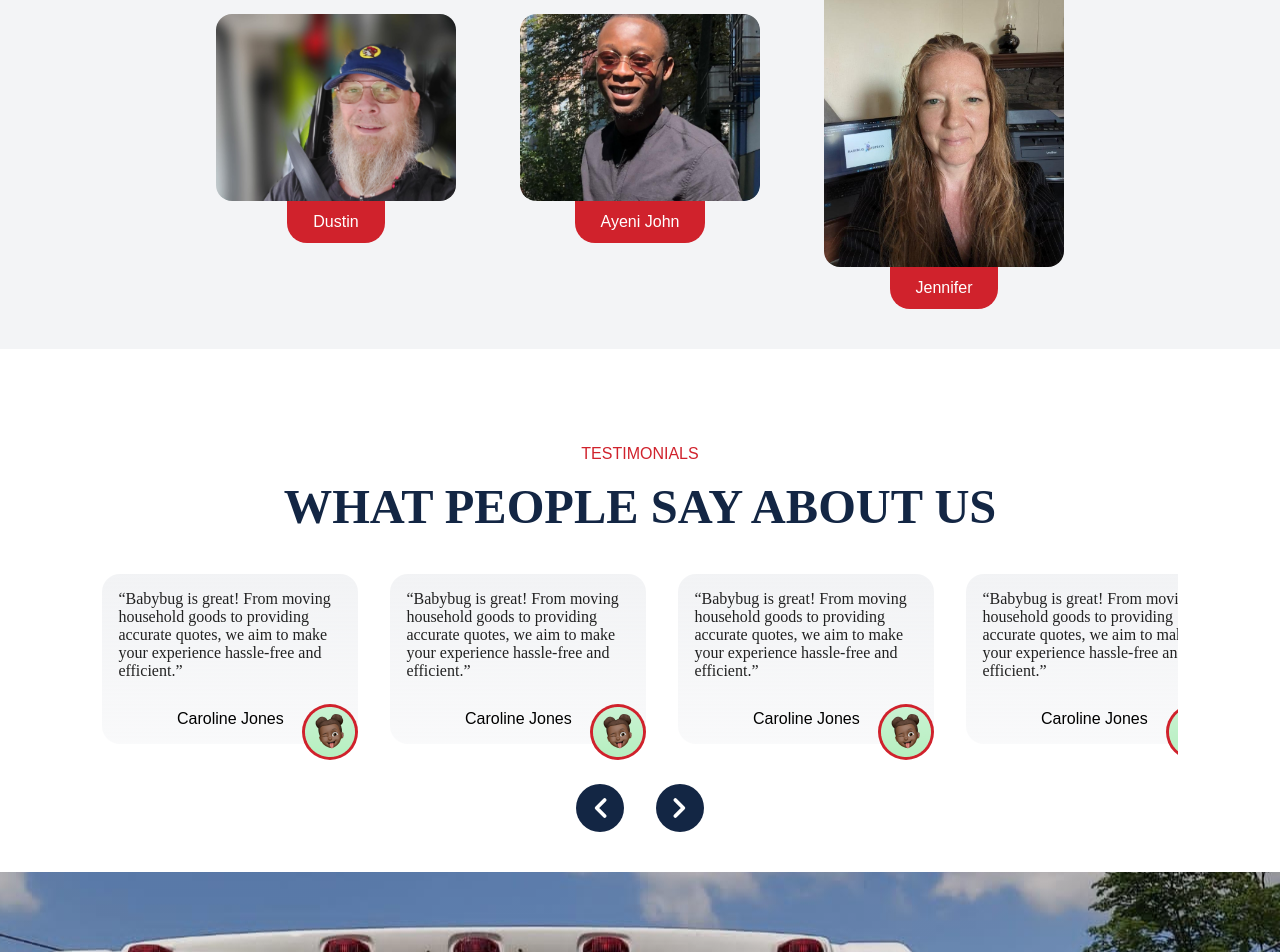
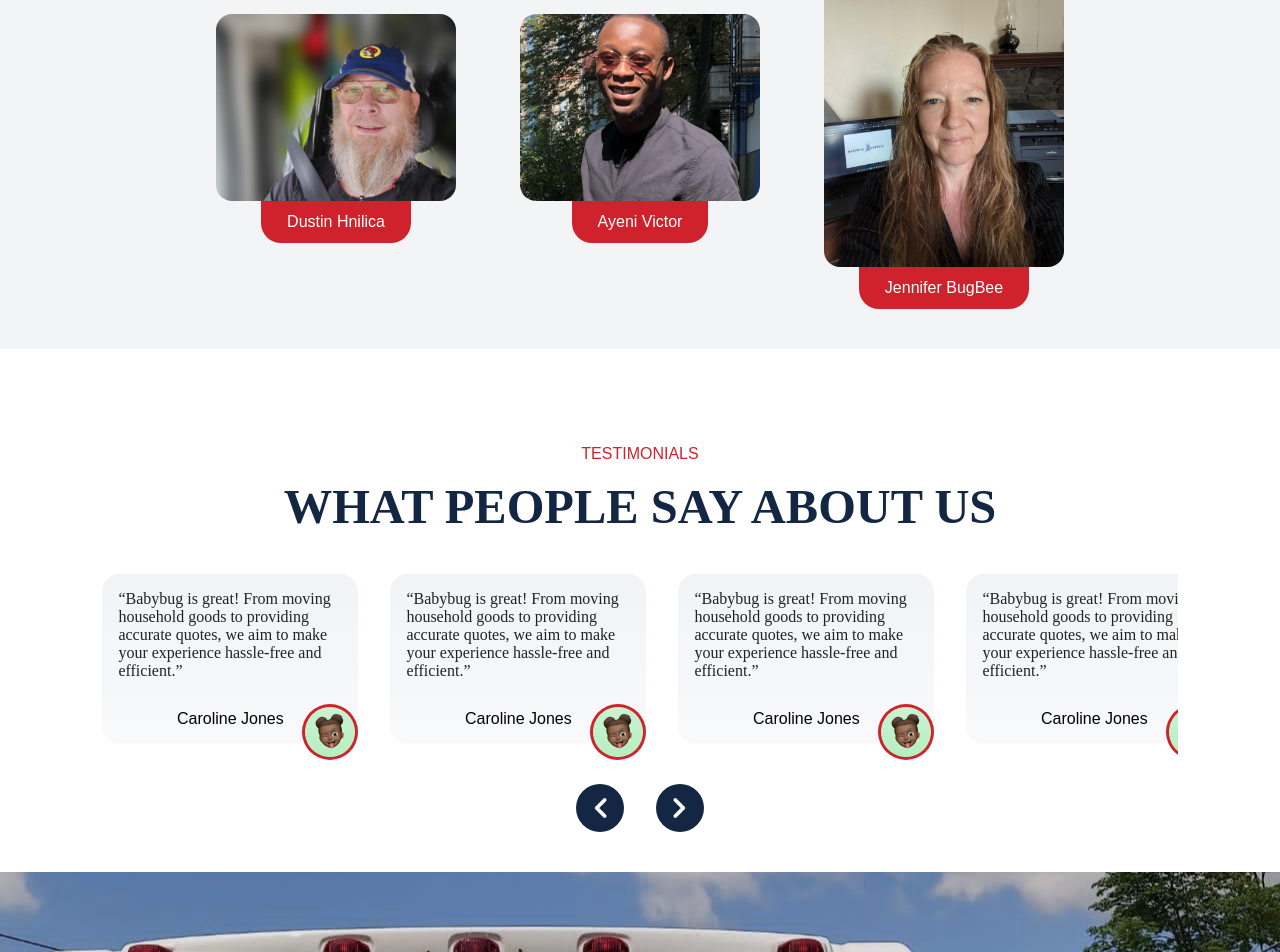
Before and after one commit to babybug-express/babybug-express-frontend, a Next.js app: page / in a window 1280 px wide. Shown: the part 1816-2768 px from the top of the page. Built offline with nearby package versions, Linux system fonts and the light colour scheme.

Commit message:
fix name spelling

```diff
--- a/src/components/Homepage/Team.tsx
+++ b/src/components/Homepage/Team.tsx
@@ -13,15 +13,15 @@ const Team: FunctionComponent<TeamProps> = () => {
       <div className={styles.team__people}>
         <div className={styles.team__person}>
           <Image src={team1} alt="" className={styles.team__image} />
-          <p>Dustin</p>
+          <p>Dustin Hnilica</p>
         </div>
         <div className={styles.team__person}>
           <Image src={team2} alt="" className={styles.team__image} />
-          <p>Ayeni John</p>
+          <p>Ayeni Victor</p>
         </div>
         <div className={styles.team__person}>
           <Image src={team3} alt="" className={styles.team__image} />
-          <p>Jennifer</p>
+          <p>Jennifer BugBee</p>
         </div>
       </div>
     </div>
```
